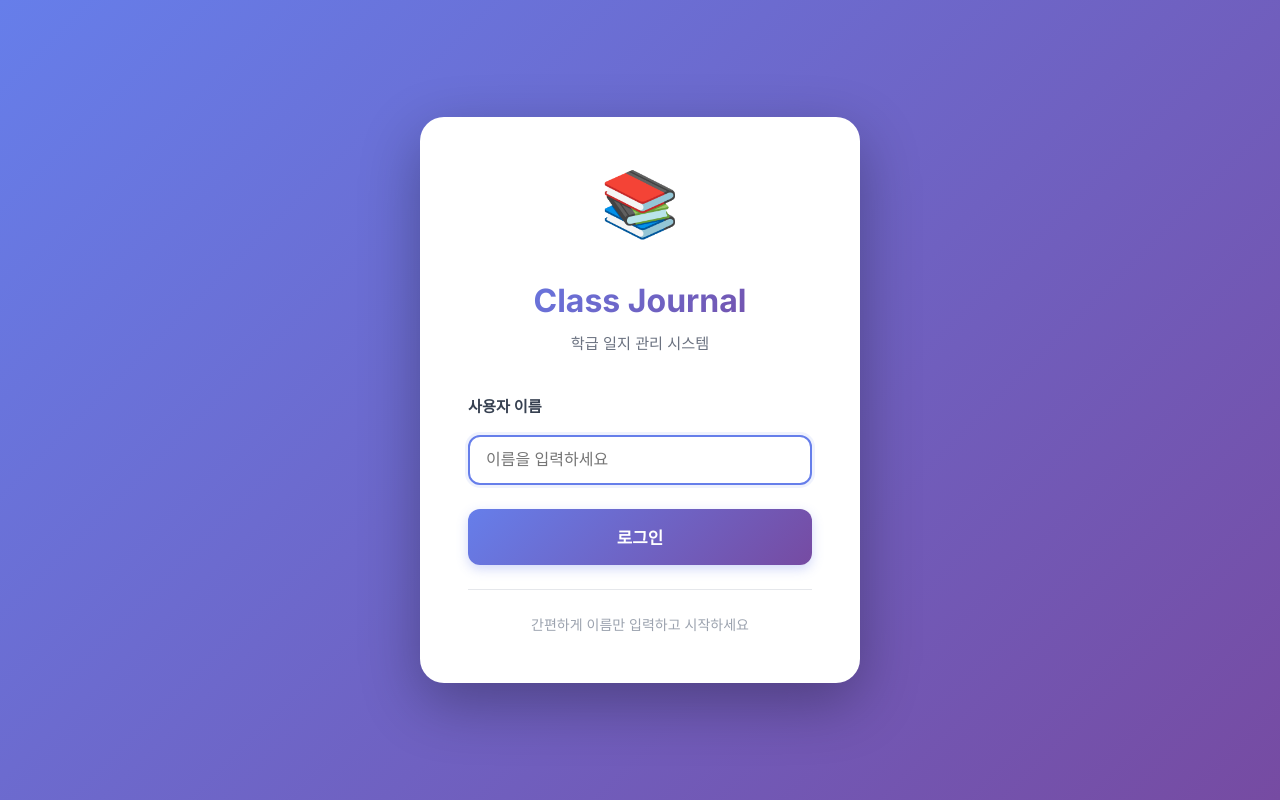
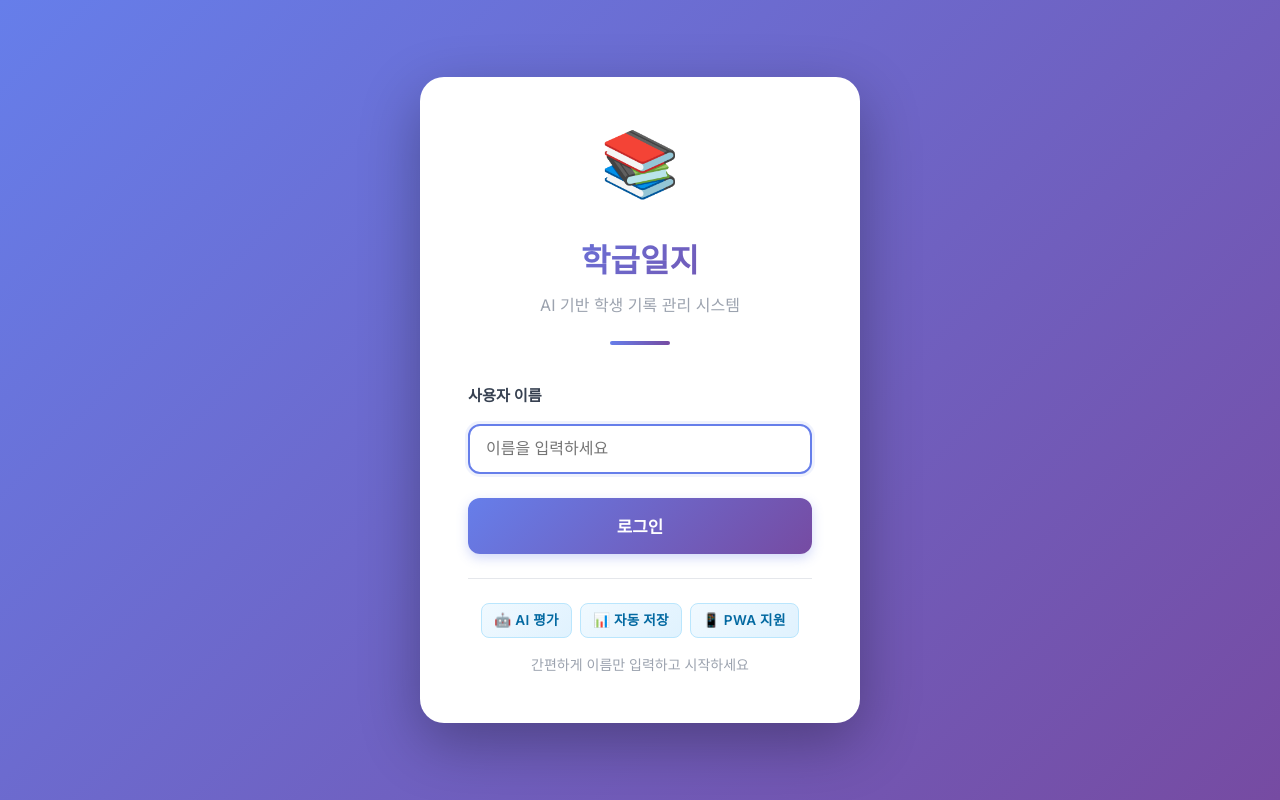
Before and after one commit to myungsin89-cell/beta-daily-record-of-class, a React (Vite) app: page /login in a window 1280 px wide. Built offline with nearby package versions, Linux system fonts and the light colour scheme.

Commit message:
Redesign login page with Korean title and modern UI enhancements

```diff
--- a/src/pages/Login.css
+++ b/src/pages/Login.css
@@ -67,6 +67,20 @@
     font-size: 0.95rem;
 }
 
+.login-header .subtitle {
+    color: #9ca3af;
+    font-size: 1rem;
+    margin-bottom: 1.5rem;
+}
+
+.decorative-line {
+    width: 60px;
+    height: 4px;
+    background: linear-gradient(90deg, #667eea 0%, #764ba2 100%);
+    margin: 1rem auto 0;
+    border-radius: 2px;
+}
+
 .login-form {
     margin-bottom: 1.5rem;
 }
@@ -129,9 +143,32 @@
     border-top: 1px solid #e5e7eb;
 }
 
+.feature-badges {
+    display: flex;
+    gap: 0.5rem;
+    justify-content: center;
+    flex-wrap: wrap;
+    margin-bottom: 1rem;
+}
+
+.badge {
+    display: inline-block;
+    padding: 0.375rem 0.75rem;
+    background: linear-gradient(135deg, #f0f9ff 0%, #e0f2fe 100%);
+    border: 1px solid #bae6fd;
+    border-radius: 20px;
+    font-size: 0.75rem;
+    font-weight: 600;
+    color: #0369a1;
+}
+
 .login-footer p {
     color: #9ca3af;
     font-size: 0.875rem;
+}
+
+.welcome-text {
+    margin-top: 0.5rem;
 }
 
 @media (max-width: 640px) {
--- a/src/pages/Login.jsx
+++ b/src/pages/Login.jsx
@@ -21,8 +21,9 @@ const Login = () => {
             <div className="login-card">
                 <div className="login-header">
                     <div className="login-icon">📚</div>
-                    <h1>Class Journal</h1>
-                    <p>학급 일지 관리 시스템</p>
+                    <h1>학급일지</h1>
+                    <p className="subtitle">AI 기반 학생 기록 관리 시스템</p>
+                    <div className="decorative-line"></div>
                 </div>
 
                 <form onSubmit={handleSubmit} className="login-form">
@@ -45,7 +46,12 @@ const Login = () => {
                 </form>
 
                 <div className="login-footer">
-                    <p>간편하게 이름만 입력하고 시작하세요</p>
+                    <div className="feature-badges">
+                        <span className="badge">🤖 AI 평가</span>
+                        <span className="badge">📊 자동 저장</span>
+                        <span className="badge">📱 PWA 지원</span>
+                    </div>
+                    <p className="welcome-text">간편하게 이름만 입력하고 시작하세요</p>
                 </div>
             </div>
         </div>
```
